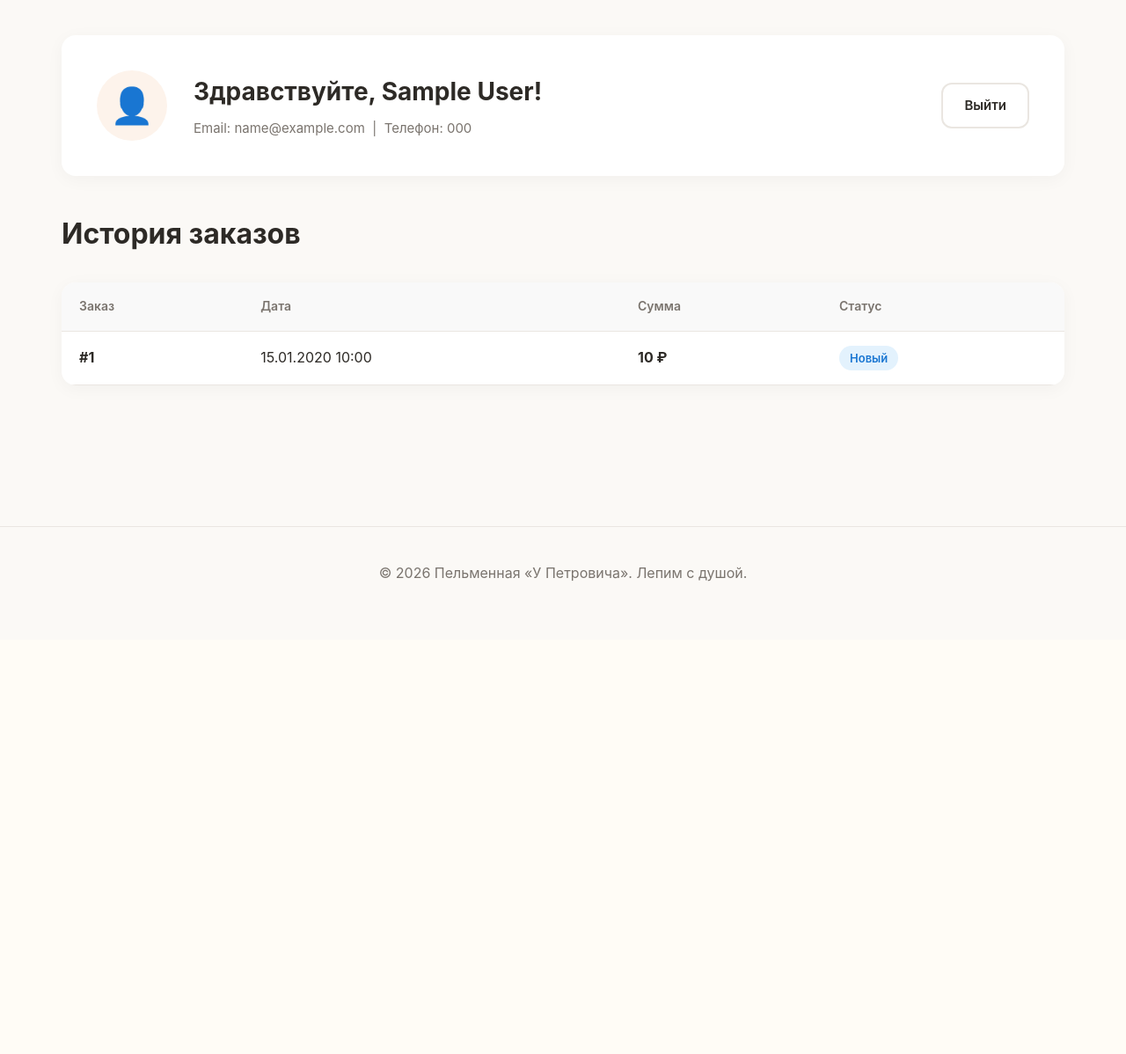
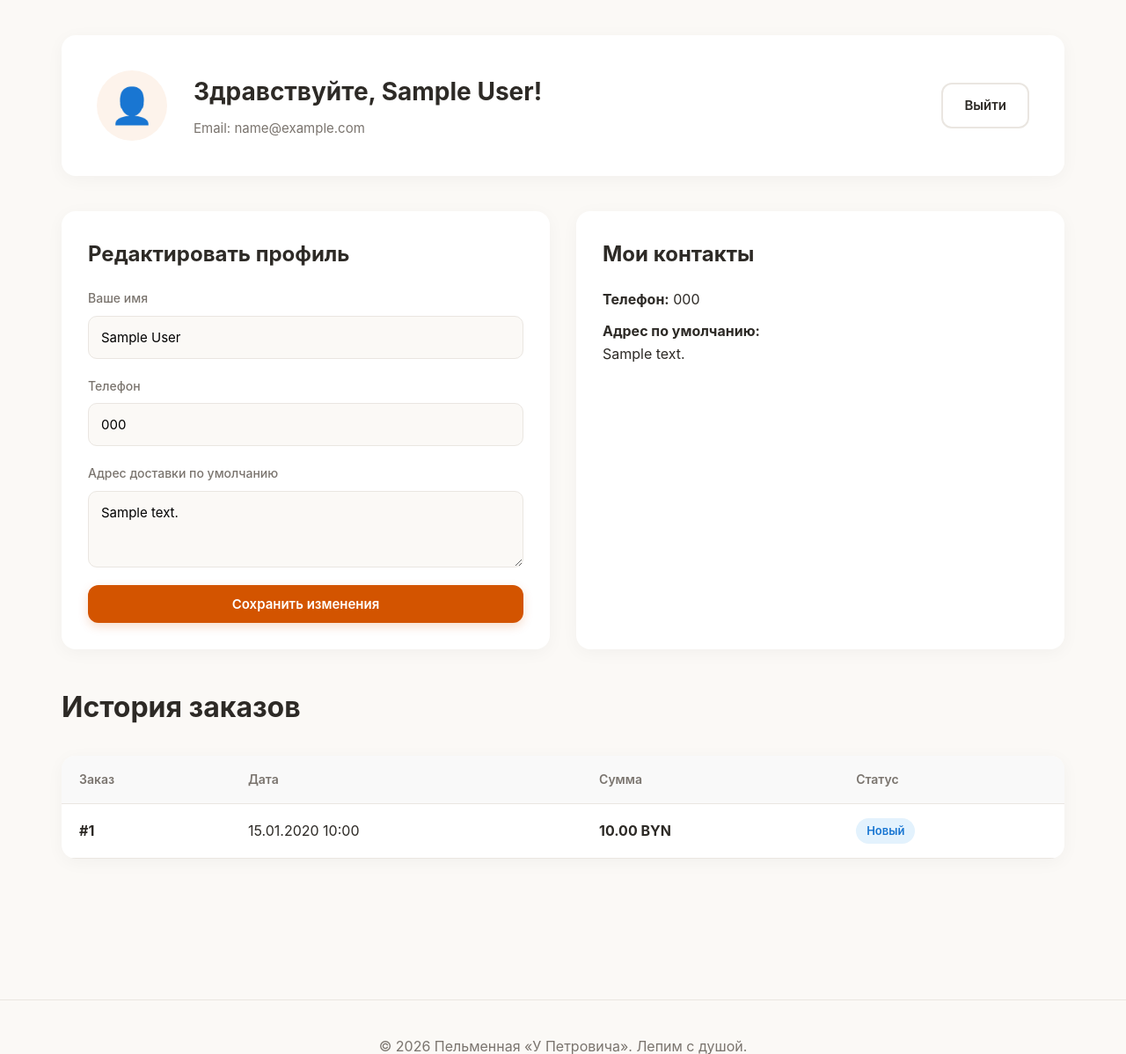
Before and after one commit to Kirikk234/pekmennay, a PHP site: page /profile.php in a window 1280 px wide. Shown: the part 73-1271 px from the top of the page at 88% size. Before the commit the page ends 734 px from the top, so only its background shows below. Run offline with PHP 8.4, Linux system fonts and the light colour scheme; the visitor is signed in with stand-in values (Sample User, id 1); data comes from the database, SQL or seed files in the repository; tables that the repository leaves empty hold one stand-in row (values such as "Sample post").

Commit message:
ЛР 23: Перевод цен на BYN, добавлены авторские пельмени

```diff
--- a/dumpling_shop/auth.php
+++ b/dumpling_shop/auth.php
@@ -15,7 +15,7 @@ if (isLoggedIn()) { header('Location: /pekmenay/dumpling_shop/profile.php'); exi
       <input type="hidden" name="action" value="<?= $mode ?>">
       <?php if ($mode === 'register'): ?>
         <label>Ваше имя <input type="text" name="name" placeholder="Иван" required></label>
-        <label>Телефон <input type="tel" name="phone" placeholder="+7 (999) 123-45-67"></label>
+        <label>Телефон <input type="tel" name="phone" placeholder="+375 (29) 123-45-67"></label>
       <?php endif; ?>
       <label>Email <input type="email" name="email" placeholder="ivan@example.ru" required></label>
       <label>Пароль <input type="password" name="password" placeholder="Минимум 6 символов" required></label>
--- a/dumpling_shop/cart.php
+++ b/dumpling_shop/cart.php
@@ -11,7 +11,7 @@ require __DIR__ . '/inc/header.php';
       <h3>Итого</h3>
       <div class="summary-row">
         <span>Товары</span>
-        <span id="cart-subtotal">0 ₽</span>
+        <span id="cart-subtotal">0 BYN</span>
       </div>
       <div class="summary-row">
         <span>Доставка</span>
@@ -19,7 +19,7 @@ require __DIR__ . '/inc/header.php';
       </div>
       <div class="summary-total">
         <span>К оплате</span>
-        <span id="cart-total">0 ₽</span>
+        <span id="cart-total">0 BYN</span>
       </div>
       <a href="/pekmenay/dumpling_shop/checkout.php" class="btn btn-primary btn-lg" style="width:100%">Оформить заказ</a>
     </aside>
--- a/dumpling_shop/checkout.php
+++ b/dumpling_shop/checkout.php
@@ -27,7 +27,7 @@ document.addEventListener('DOMContentLoaded', async () => {
 
   const res = await fetch('/pekmenay/dumpling_shop/api.php?action=get');
   const data = await res.json();
-  document.getElementById('checkout-total').textContent = (data.total || 0).toLocaleString('ru-RU') + ' ₽';
+  document.getElementById('checkout-total').textContent = (data.total || 0).toLocaleString('ru-RU', {minimumFractionDigits: 2}) + ' BYN';
 
   form.addEventListener('submit', async e => {
     e.preventDefault();
--- a/dumpling_shop/index.php
+++ b/dumpling_shop/index.php
@@ -29,7 +29,7 @@ $cats = array_unique(array_column($products, 'category'));
         <h3><?= e($p['name']) ?></h3>
         <p class="desc"><?= e($p['description']) ?></p>
         <div class="card-bottom">
-          <span class="price"><?= number_format($p['price'], 0, '.', ' ') ?> ₽</span>
+          <span class="price"><?= number_format($p['price'], 2, '.', ' ') ?> BYN</span>
           <span class="weight"><?= (int)$p['weight'] ?> г</span>
         </div>
         <button class="btn btn-primary add-to-cart" data-id="<?= (int)$p['id'] ?>">В корзину</button>
--- a/dumpling_shop/profile.php
+++ b/dumpling_shop/profile.php
@@ -1,8 +1,26 @@
 <?php
 $pageTitle = 'Личный кабинет';
 require __DIR__ . '/inc/header.php';
-if (!isLoggedIn()) { header('Location: /pekmenay/dumpling_shop/auth.php'); exit; }
+if (!isLoggedIn()) { header("Location: $baseUrl/auth.php"); exit; }
 $user = currentUser();
+
+// Обработка формы редактирования
+$successMsg = '';
+if ($_SERVER['REQUEST_METHOD'] === 'POST' && isset($_POST['update_profile'])) {
+    $name = trim($_POST['name'] ?? '');
+    $phone = trim($_POST['phone'] ?? '');
+    $address = trim($_POST['address'] ?? '');
+
+    if ($name) {
+        $st = getPDO()->prepare("UPDATE users SET name=?, phone=?, address=? WHERE id=?");
+        $st->execute([$name, $phone, $address, $user['id']]);
+        $successMsg = 'Данные успешно обновлены!';
+        // Обновляем данные в переменной для отображения
+        $user['name'] = $name;
+        $user['phone'] = $phone;
+        $user['address'] = $address;
+    }
+}
 
 $st = getPDO()->prepare("SELECT * FROM orders WHERE user_id=? ORDER BY created_at DESC");
 $st->execute([$user['id']]);
@@ -13,9 +31,45 @@ $orders = $st->fetchAll();
     <div class="avatar">👤</div>
     <div class="profile-info">
       <h1>Здравствуйте, <?= e($user['name']) ?>!</h1>
-      <p>Email: <?= e($user['email']) ?> &nbsp;|&nbsp; Телефон: <?= e($user['phone'] ?: '—') ?></p>
+      <p>Email: <?= e($user['email']) ?></p>
     </div>
-    <a href="/pekmenay/dumpling_shop/logout.php" class="btn btn-outline" style="margin-left:auto;">Выйти</a>
+    <a href="<?= $baseUrl ?>/logout.php" class="btn btn-outline" style="margin-left:auto;">Выйти</a>
+  </div>
+
+  <div style="display: grid; grid-template-columns: 1fr 1fr; gap: 30px; margin-bottom: 40px;">
+
+    <!-- Блок редактирования -->
+    <div style="background:#fff; padding: 30px; border-radius: 16px; box-shadow: 0 4px 20px rgba(0,0,0,0.04);">
+      <h2 class="section-title" style="margin-bottom: 20px; font-size: 24px;">Редактировать профиль</h2>
+
+      <?php if ($successMsg): ?>
+        <div style="background: #e8f5e9; color: #388e3c; padding: 12px; border-radius: 8px; margin-bottom: 20px; font-size: 14px;">
+          <?= $successMsg ?>
+        </div>
+      <?php endif; ?>
+
+      <form method="POST" class="form">
+        <input type="hidden" name="update_profile" value="1">
+        <label>Ваше имя
+          <input type="text" name="name" value="<?= e($user['name']) ?>" required>
+        </label>
+        <label>Телефон
+         <input type="tel" name="phone" value="<?= e($user['phone'] ?: '') ?>" placeholder="+375 (29) 123-45-67">
+        </label>
+        <label>Адрес доставки по умолчанию
+          <textarea name="address" rows="3" placeholder="Город, улица, дом, квартира"><?= e($user['address'] ?: '') ?></textarea>
+        </label>
+        <button type="submit" class="btn btn-primary">Сохранить изменения</button>
+      </form>
+    </div>
+
+    <!-- Блок с контактами (для красоты) -->
+    <div style="background:#fff; padding: 30px; border-radius: 16px; box-shadow: 0 4px 20px rgba(0,0,0,0.04);">
+        <h2 class="section-title" style="margin-bottom: 20px; font-size: 24px;">Мои контакты</h2>
+        <p style="margin-bottom: 10px;"><strong>Телефон:</strong> <?= e($user['phone'] ?: 'Не указан') ?></p>
+        <p><strong>Адрес по умолчанию:</strong><br> <?= e($user['address'] ?: 'Не указан') ?></p>
+    </div>
+
   </div>
 
   <h2 class="section-title">История заказов</h2>
@@ -24,7 +78,7 @@ $orders = $st->fetchAll();
     <div style="background:#fff;padding:40px;text-align:center;border-radius:16px;">
       <div style="font-size:40px;margin-bottom:16px;">🍽️</div>
       <p style="color:#7a746e;margin-bottom:20px;">Вы пока ничего не заказывали.</p>
-      <a href="/pekmenay/dumpling_shop/index.php#menu" class="btn btn-primary">Перейти в меню</a>
+      <a href="<?= $baseUrl ?>/index.php#menu" class="btn btn-primary">Перейти в меню</a>
     </div>
   <?php else: ?>
     <table class="orders-table">
@@ -41,7 +95,7 @@ $orders = $st->fetchAll();
           <tr>
             <td><strong>#<?= $o['id'] ?></strong></td>
             <td><?= date('d.m.Y H:i', strtotime($o['created_at'])) ?></td>
-            <td><strong><?= number_format($o['total'], 0, '.', ' ') ?> ₽</strong></td>
+            <td><strong><?= number_format($o['total'], 2, '.', ' ') ?> BYN</strong></td>
             <td>
               <?php
                 $statusClass = 'status-' . $o['status'];
```
